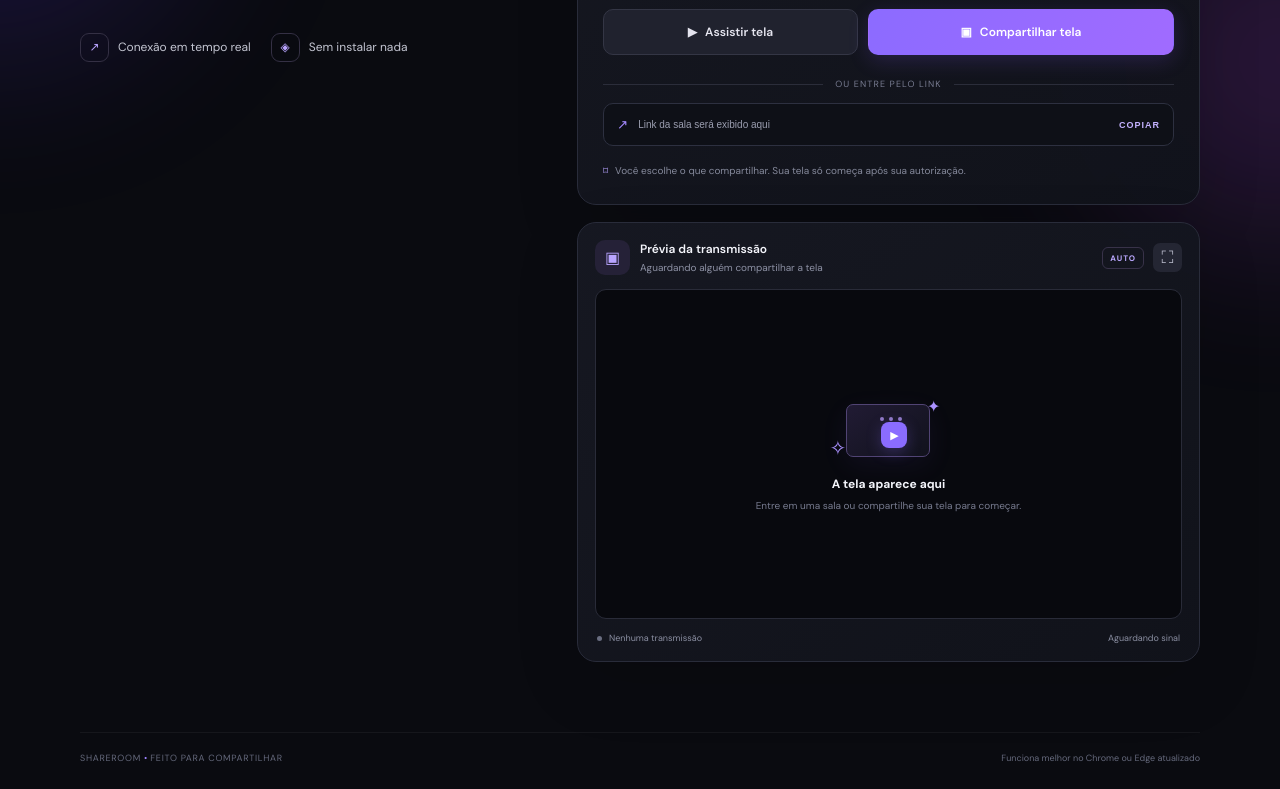
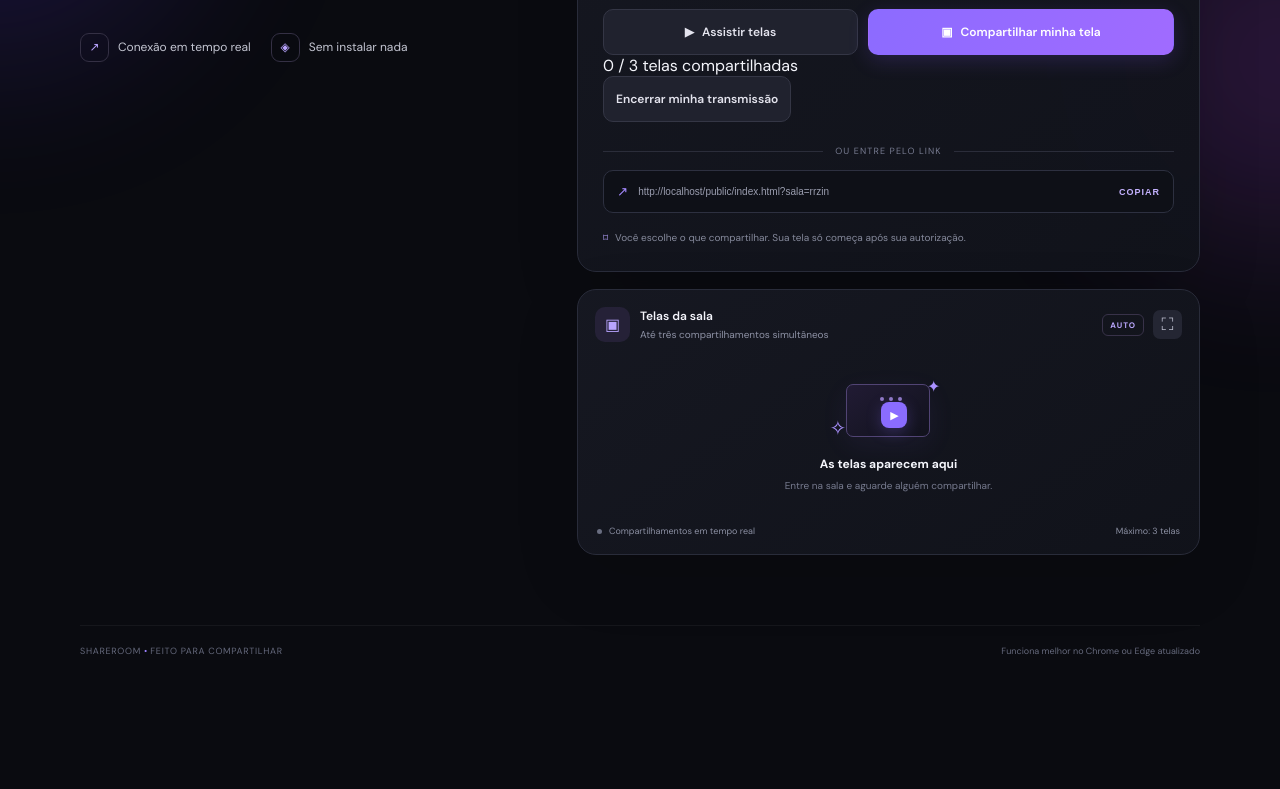
Before and after one commit to romulochulaboy-web/romulosite, a website: page public/index.html in a window 1280 px wide. Shown: the part 441-1230 px from the top of the page. After the commit the page ends 1123 px from the top, so only its background shows below. Drawn offline with Linux system fonts and the light colour scheme.

Commit message:
Add multi-screen grid and three-share status controls

```diff
--- a/public/index.html
+++ b/public/index.html
@@ -7,16 +7,14 @@
 </head>
 <body>
 <div class="ambient ambient-one"></div><div class="ambient ambient-two"></div>
-<header class="topbar"><a class="brand" href="/" aria-label="ShareRoom início"><span class="brand-mark">S</span><span>share<span class="brand-light">room</span></span></a><div class="top-status"><span class="status-dot"></span><span id="connectionLabel">Pronto para conectar</span></div></header>
+<header class="topbar"><a class="brand" href="/" aria-label="ShareRoom início"><span class="brand-mark">S</span><span>share<span class="brand-light">room</span></span></a><div class="top-status"><span id="connectionDot" class="status-dot"></span><span id="connectionLabel">Pronto para conectar</span></div></header>
 <main class="layout">
 <section class="intro"><div class="eyebrow"><span class="eyebrow-line"></span> COMPARTILHE O MOMENTO</div><h1>Sua tela.<br><span>Seu pessoal.</span></h1><p class="intro-copy">Compartilhe jogos, vídeos ou qualquer janela com seus amigos. Direto do navegador, sem downloads.</p><div class="feature-row"><div class="feature"><span class="feature-icon">↗</span><span>Conexão em tempo real</span></div><div class="feature"><span class="feature-icon">◈</span><span>Sem instalar nada</span></div></div></section>
 <section class="workspace">
 <div class="room-card"><div class="card-head"><div><div class="card-kicker">SUA SALA</div><h2>Vamos conectar?</h2></div><span class="live-pill"><span></span> AO VIVO</span></div>
 <label for="roomInput">Código da sala</label><div class="room-input-wrap"><span class="input-hash">#</span><input id="roomInput" maxlength="48" autocomplete="off" spellcheck="false" placeholder="ex: rrzin"><button id="copyRoom" class="icon-button" title="Copiar link da sala" aria-label="Copiar link">▢</button></div>
-<label for="qualitySelect" class="quality-label">Qualidade da transmissão</label><select id="qualitySelect" class="quality-select"><option value="auto" selected>Recomendada — 1080p / 30 FPS</option><option value="p1080">Alta qualidade — 1080p / 30 FPS</option><option value="fluid">Mais fluida — 1080p / 60 FPS</option><option value="p720">Equilibrada — 720p / 30 FPS</option><option value="p480">Economia de internet — 480p / 24 FPS</option></select><p class="quality-help">A qualidade real depende da tela compartilhada, do navegador e da conexão.</p><div class="button-row"><button id="watchBtn" class="button button-secondary"><span>▶</span> Assistir tela</button><button id="shareBtn" class="button button-primary"><span>▣</span> Compartilhar tela</button></div>
+<label for="qualitySelect" class="quality-label">Qualidade da transmissão</label><select id="qualitySelect" class="quality-select"><option value="auto" selected>Recomendada — 1080p / 30 FPS</option><option value="p1080">Alta qualidade — 1080p / 30 FPS</option><option value="fluid">Mais fluida — 1080p / 60 FPS</option><option value="p720">Equilibrada — 720p / 30 FPS</option><option value="p480">Economia de internet — 480p / 24 FPS</option></select><p class="quality-help">A qualidade real depende da tela compartilhada, do navegador e da conexão.</p><div class="button-row"><button id="watchBtn" class="button button-secondary"><span>▶</span> Assistir telas</button><button id="shareBtn" class="button button-primary"><span>▣</span> Compartilhar minha tela</button></div><div class="share-controls"><span id="shareCount" class="share-count">0 / 3 telas compartilhadas</span><button id="stopShareBtn" class="button button-secondary stop-share">Encerrar minha transmissão</button></div>
 <div class="divider"><span>OU ENTRE PELO LINK</span></div><button id="copyLink" class="share-link"><span class="link-symbol">↗</span><span id="linkText">Link da sala será exibido aqui</span><span class="copy-label">COPIAR</span></button><p class="privacy-note"><span>⌑</span> Você escolhe o que compartilhar. Sua tela só começa após sua autorização.</p></div>
-<div class="viewer-card"><div class="viewer-head"><div class="viewer-title"><span class="screen-icon">▣</span><div><strong id="viewerTitle">Prévia da transmissão</strong><small id="viewerSubtitle">Aguardando alguém compartilhar a tela</small></div></div><div class="viewer-tools"><span id="qualityBadge" class="quality-badge">AUTO</span><button id="fullscreenBtn" class="fullscreen-button" title="Tela cheia" aria-label="Tela cheia">⛶</button></div></div>
-<div id="videoStage" class="video-stage"><video id="remoteVideo" autoplay playsinline></video><div id="emptyState" class="empty-state"><div class="empty-art"><div class="art-window"><i></i><i></i><i></i><div class="art-play">▶</div></div><span class="art-spark spark-a">✦</span><span class="art-spark spark-b">✧</span></div><strong>A tela aparece aqui</strong><p>Entre em uma sala ou compartilhe sua tela para começar.</p></div><div id="videoOverlay" class="video-overlay hidden"><span class="video-live-dot"></span> AO VIVO <span id="videoRoomLabel"></span></div></div>
-<div class="viewer-foot"><span class="viewer-foot-label"><span class="mini-dot"></span><span id="streamStatus">Nenhuma transmissão</span></span><span id="resolutionLabel">Aguardando sinal</span></div></div><div id="notice" class="notice" role="status" aria-live="polite"></div>
+<div class="viewer-card"><div class="viewer-head"><div class="viewer-title"><span class="screen-icon">▣</span><div><strong id="viewerTitle">Telas da sala</strong><small id="viewerSubtitle">Até três compartilhamentos simultâneos</small></div></div><div class="viewer-tools"><span id="qualityBadge" class="quality-badge">AUTO</span><button id="fullscreenBtn" class="fullscreen-button" title="Tela cheia no primeiro vídeo" aria-label="Tela cheia">⛶</button></div></div><div id="streamGrid" class="stream-grid"><div class="empty-state grid-empty"><div class="empty-art"><div class="art-window"><i></i><i></i><i></i><div class="art-play">▶</div></div><span class="art-spark spark-a">✦</span><span class="art-spark spark-b">✧</span></div><strong>As telas aparecem aqui</strong><p>Entre na sala e aguarde alguém compartilhar.</p></div></div><div class="viewer-foot"><span class="viewer-foot-label"><span class="mini-dot"></span>Compartilhamentos em tempo real</span><span>Máximo: 3 telas</span></div></div><div id="notice" class="notice" role="status" aria-live="polite"></div>
 </section></main><footer><span>SHAREROOM <span class="footer-dot">•</span> FEITO PARA COMPARTILHAR</span><span>Funciona melhor no Chrome ou Edge atualizado</span></footer><script src="/app.js" defer></script>
 </body></html>
```
